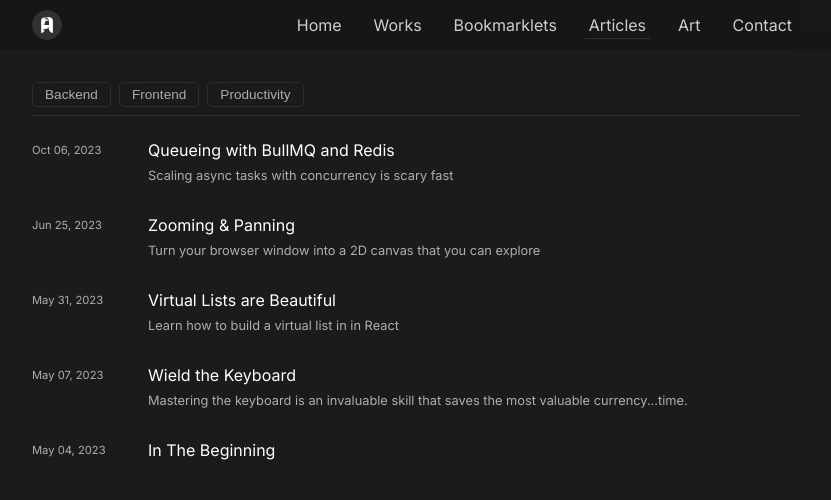
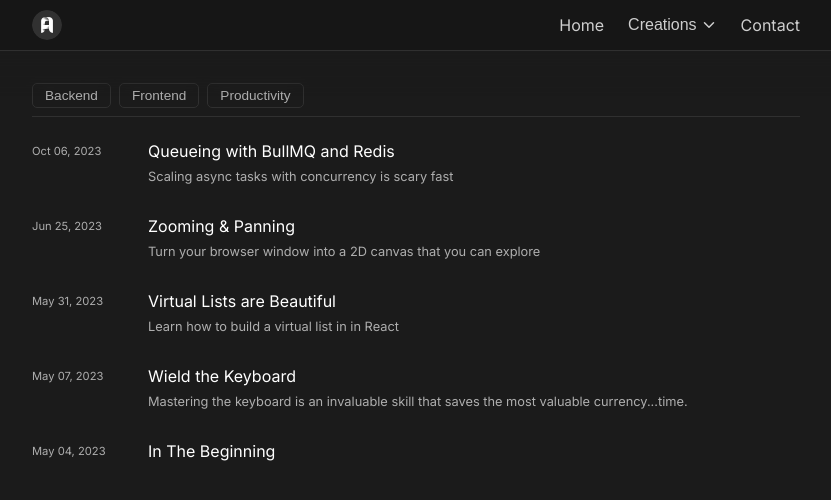
Before and after one commit to christiananagnostou/www, a Next.js app: page /articles in a window 1280 px wide. Shown: the top 500 px of the page, without its empty margins (224-1055 px from the left). Built offline with nearby package versions, Linux system fonts and the light colour scheme.

Commit message:
feat: overhaul nav

```diff
--- a/components/Nav.tsx
+++ b/components/Nav.tsx
@@ -1,145 +1,375 @@
-import { motion } from 'framer-motion'
+import { AnimatePresence, motion } from 'framer-motion'
 import Image from 'next/image'
 import Link from 'next/link'
 import { useRouter } from 'next/router'
-import { useEffect, useState } from 'react'
+import React, { useEffect, useState } from 'react'
 import styled from 'styled-components'
 import Logo from '../public/A-circle.webp'
+import { fade, staggerFade } from './animation'
+import DownArrow from './SVG/DownArrow'
 
-const Links = [
+interface SubLink {
+  href: string
+  title: string
+}
+interface Category {
+  href?: string
+  title: string
+  subLinks?: SubLink[]
+}
+
+const categories: Category[] = [
   { href: '/', title: 'Home' },
+  {
+    title: 'Creations',
+    subLinks: [
       { href: '/works', title: 'Works' },
+      { href: '/art', title: 'Art' },
       { href: '/bookmarklets', title: 'Bookmarklets' },
       { href: '/articles', title: 'Articles' },
-  { href: '/art', title: 'Art' },
+    ],
+  },
   { href: '/contact', title: 'Contact' },
 ]
 
-const Nav = () => {
-  const { pathname } = useRouter()
+const Nav: React.FC = () => {
+  const router = useRouter()
+  const { pathname } = router
 
+  // Hide-on-scroll
   const [hidden, setHidden] = useState(false)
 
+  // Menu toggles
+  const [menuOpen, setMenuOpen] = useState(false)
+  const [openSubmenus, setOpenSubmenus] = useState<{ [key: string]: boolean }>({})
+  const [hoverIndex, setHoverIndex] = useState<number | null>(null)
+
+  // Track if user is on desktop
+  const [isDesktop, setIsDesktop] = useState<boolean>(false)
+
+  // Hide on scroll logic
   useEffect(() => {
-    const threshold = 0
     let lastScrollY = window.pageYOffset
     let ticking = false
 
-    const updatehidden = () => {
+    const updateHidden = () => {
       const scrollY = window.pageYOffset
-
-      if (Math.abs(scrollY - lastScrollY) < threshold) {
-        ticking = false
-        return
-      }
-      setHidden(scrollY > lastScrollY ? true : false)
+      setHidden(scrollY > lastScrollY)
+      if (menuOpen) setMenuOpen(false) // close menu if user scrolls
       lastScrollY = scrollY > 0 ? scrollY : 0
       ticking = false
     }
 
     const onScroll = () => {
       if (!ticking) {
-        window.requestAnimationFrame(updatehidden)
+        window.requestAnimationFrame(updateHidden)
         ticking = true
       }
     }
 
     window.addEventListener('scroll', onScroll)
     return () => window.removeEventListener('scroll', onScroll)
-  }, [hidden])
+  }, [menuOpen])
+
+  // Track screen size for desktop vs mobile
+  useEffect(() => {
+    const handleResize = () => setIsDesktop(window.innerWidth >= 768)
+    handleResize() // check on initial mount
+    window.addEventListener('resize', handleResize)
+    return () => window.removeEventListener('resize', handleResize)
+  }, [])
+
+  // Close all menus on route change
+  useEffect(() => {
+    const handleRouteChange = () => {
+      setMenuOpen(false)
+      setOpenSubmenus({})
+      setHoverIndex(null)
+    }
+    router.events.on('routeChangeStart', handleRouteChange)
+    return () => {
+      router.events.off('routeChangeStart', handleRouteChange)
+    }
+  }, [router.events])
+
+  const toggleMenu = () => setMenuOpen((prev) => !prev)
+
+  const toggleSubmenu = (title: string) => {
+    setOpenSubmenus((prev) => ({
+      ...prev,
+      [title]: !prev[title],
+    }))
+  }
+
+  const handleMouseEnter = (idx: number) => {
+    if (isDesktop) setHoverIndex(idx)
+  }
+  const handleMouseLeave = (idx: number) => {
+    if (isDesktop && hoverIndex === idx) {
+      setHoverIndex(null)
+    }
+  }
 
   return (
-    <StyledNav style={hidden ? { top: '-10vh' } : { top: 0 }}>
-      <div className="nav-inner max-w-screen">
-        <ImageContainer>
-          <Link href="/" id="logo">
-            <Image src={Logo} alt="Website logo that links to the home page" height={30} width={30} />
+    <StyledNav aria-label="Main Navigation" style={hidden ? { top: '-10vh' } : { top: 0 }}>
+      <motion.div className="nav-inner max-w-screen" variants={staggerFade} initial="hidden" animate="show" exit="exit">
+        <motion.a href="/" aria-label="Home" variants={fade}>
+          <LogoWrapper>
+            <Image src={Logo} alt="Website Logo" width={30} height={30} />
+          </LogoWrapper>
+        </motion.a>
+
+        <AnimatePresence>
+          {(menuOpen || isDesktop) && (
+            <Menu
+              key="main-menu"
+              variants={menuVariants}
+              initial="hidden"
+              animate="show"
+              exit="exit"
+              style={{
+                height: isDesktop ? 'auto' : undefined,
+                opacity: isDesktop ? 1 : undefined,
+              }}
+            >
+              {categories.map(({ href, title, subLinks }, index) => {
+                const active = href === pathname
+                const hasSub = subLinks && subLinks.length > 0
+
+                // On mobile, check `openSubmenus`; on desktop, check `hoverIndex`.
+                const isSubmenuOpen = isDesktop ? hoverIndex === index : !!openSubmenus[title]
+
+                return (
+                  <MenuItem
+                    key={title}
+                    onMouseEnter={() => handleMouseEnter(index)}
+                    onMouseLeave={() => handleMouseLeave(index)}
+                    variants={fade}
+                  >
+                    {!hasSub ? (
+                      <Link href={href!} aria-current={active ? 'page' : undefined}>
+                        {title}
                       </Link>
-        </ImageContainer>
-        <ul>
-          {Links.map(({ href, title }) => (
-            <li key={title}>
-              <Link href={href}>
+                    ) : (
+                      <>
+                        <DropdownToggle
+                          type="button"
+                          onClick={() => toggleSubmenu(title)}
+                          aria-haspopup="true"
+                          aria-expanded={isSubmenuOpen}
+                        >
                           {title}
-                <Line
-                  transition={{ duration: 0.3 }}
-                  initial={{ width: '0%' }}
-                  animate={{ width: pathname === href ? 'calc(100% - .5rem)' : '0%' }}
-                />
+                          <DownArrow />
+                        </DropdownToggle>
+
+                        {/* Animate submenu in/out */}
+                        <AnimatePresence>
+                          {isSubmenuOpen && (
+                            <Submenu
+                              key={`${title}-submenu`}
+                              variants={isDesktop ? desktopSubmenuVariants : mobileSubmenuVariants}
+                              initial="hidden"
+                              animate="show"
+                              exit="exit"
+                              aria-label={`${title} Submenu`}
+                            >
+                              {subLinks!.map((sub) => {
+                                const subActive = sub.href === pathname
+                                return (
+                                  <li key={sub.href}>
+                                    <Link href={sub.href} aria-current={subActive ? 'page' : undefined}>
+                                      {sub.title}
                                     </Link>
                                   </li>
-          ))}
-        </ul>
-      </div>
+                                )
+                              })}
+                            </Submenu>
+                          )}
+                        </AnimatePresence>
+                      </>
+                    )}
+                  </MenuItem>
+                )
+              })}
+            </Menu>
+          )}
+        </AnimatePresence>
+
+        {/* Hamburger (mobile) */}
+        {!isDesktop && (
+          <Hamburger onClick={toggleMenu} aria-label="Toggle navigation menu" aria-expanded={menuOpen} variants={fade}>
+            <span />
+            <span />
+            <span />
+          </Hamburger>
+        )}
+      </motion.div>
     </StyledNav>
   )
 }
+
 export default Nav
 
+const menuVariants = {
+  hidden: { height: 0 },
+  show: { height: 'auto', transition: { duration: 0.2, staggerChildren: 0.1 } },
+  exit: { height: 0, transition: { duration: 0.2 } },
+} as const
+
+const desktopSubmenuVariants = {
+  hidden: { opacity: 0, y: -5, pointerEvents: 'none' },
+  show: { opacity: 1, y: 0, pointerEvents: 'auto', transition: { duration: 0.2 } },
+  exit: { opacity: 0, y: -5, pointerEvents: 'none', transition: { duration: 0.15 } },
+} as const
+
+const mobileSubmenuVariants = {
+  hidden: { height: 0, opacity: 0 },
+  show: { height: 'auto', opacity: 1, transition: { duration: 0.2 } },
+  exit: { height: 0, opacity: 0, transition: { duration: 0.2 } },
+} as const
+
 const StyledNav = styled.nav`
-  height: var(--nav-height);
+  position: sticky;
+  top: 0;
+  z-index: 9999;
+  transition: top 0.4s ease;
+  border-bottom: 1px solid var(--accent);
   background: rgba(20, 20, 20, 0.6);
-  display: flex;
-  align-items: center;
-  position: sticky;
-  z-index: 9999999;
-  transition: top 0.5s ease;
 
   .nav-inner {
     display: flex;
+    align-items: center;
+    justify-content: space-between;
+    padding: 0 1rem;
     margin: auto;
-    justify-content: space-between;
-    align-items: center;
-    padding: 0.2rem 1rem;
-  }
-
-  ul {
-    display: flex;
-    list-style: none;
-    align-items: center;
-    justify-content: flex-end;
-
-    li a {
-      padding: 0.25rem 0.5rem;
-      position: relative;
-      font-size: 1rem;
-
-      color: var(--heading);
-      text-decoration: none !important;
-      transition: color 0.3s ease;
-
-      &:hover {
-        color: white;
-      }
-
-      @media screen and (min-width: 768px) {
-        padding: 0.25rem 0.5rem;
-        margin-left: 1rem;
-      }
-    }
+    height: var(--nav-height);
   }
 `
 
-const ImageContainer = styled.div`
-  border-radius: 50%;
-  overflow: hidden;
+const LogoWrapper = styled.div`
+  display: flex;
+  align-items: center;
 
   img {
-    object-fit: cover;
-    display: block;
-    border-radius: inherit;
+    border-radius: 50%;
     user-select: none;
     pointer-events: none;
   }
 `
 
-const Line = styled(motion.div)`
-  height: 1px;
-  background: var(--accent);
-  width: 0%;
+const Hamburger = styled(motion.button)`
+  background: none;
+  border: none;
+  cursor: pointer;
+  display: flex;
+  flex-direction: column;
+  justify-content: space-between;
+  width: 1.25rem;
+  height: 1.25rem;
+
+  span {
+    display: block;
+    height: 2px;
+    width: 100%;
+    background: #fff;
+    border-radius: 1px;
+  }
+`
+
+const Menu = styled(motion.ul)`
+  list-style: none;
+  margin: 0;
+  padding: 0;
+  position: relative;
+
+  /* Desktop */
+  @media (min-width: 768px) {
+    display: flex;
+    align-items: center;
+    gap: 1.5rem;
+    height: auto !important;
+    opacity: 1 !important;
+  }
+
+  /* Mobile */
+  @media (max-width: 767px) {
     position: absolute;
-  bottom: 0;
+    top: var(--nav-height);
     left: 0;
     right: 0;
-  margin: auto;
+    background: var(--dark-bg);
+    padding: 0 1rem;
+    overflow: hidden;
+    border-bottom: 1px solid var(--accent);
+    box-shadow: 0 8px 16px rgba(0, 0, 0, 0.2);
+  }
 `
+
+const MenuItem = styled(motion.li)`
+  position: relative;
+
+  > a,
+  > button {
+    display: flex;
+    align-items: center;
+    gap: 0.25rem;
+    text-decoration: none;
+    color: var(--heading);
+    font-size: 1rem;
+    padding: 0.5rem 0;
+    background: none;
+    border: none;
+    cursor: pointer;
+    transition: color 0.3s;
+
+    @media (max-width: 767px) {
+      width: 100%;
+    }
+  }
+`
+
+const DropdownToggle = styled.button`
+  width: 100%;
+  text-align: left;
+  cursor: s-resize !important;
+`
+
+const Submenu = styled(motion.ul)`
+  list-style: none;
+  margin: 0;
+  padding: 0;
+  overflow: hidden;
+
+  /* Desktop dropdown */
+  @media (min-width: 768px) {
+    position: absolute;
+    top: 100%;
+    left: -1rem;
+    background: var(--dark-bg);
+    border: 1px solid var(--accent);
+    border-radius: 5px;
+    min-width: 120px;
+    box-shadow: 0 8px 16px rgba(0, 0, 0, 0.2);
+
+    li a {
+      font-size: 0.95rem;
+    }
+  }
+
+  /* Mobile dropdown */
+  @media (max-width: 767px) {
+    border-left: 1px solid var(--accent);
+  }
+
+  li a {
+    display: block;
+    padding: 0.5rem 1rem;
+    text-decoration: none;
+    color: var(--heading);
+
+    &:hover,
+    &:focus {
+      background: var(--body-bg);
+    }
+  }
+`
```
Lines whose indentation alone changed are shown as unchanged.
